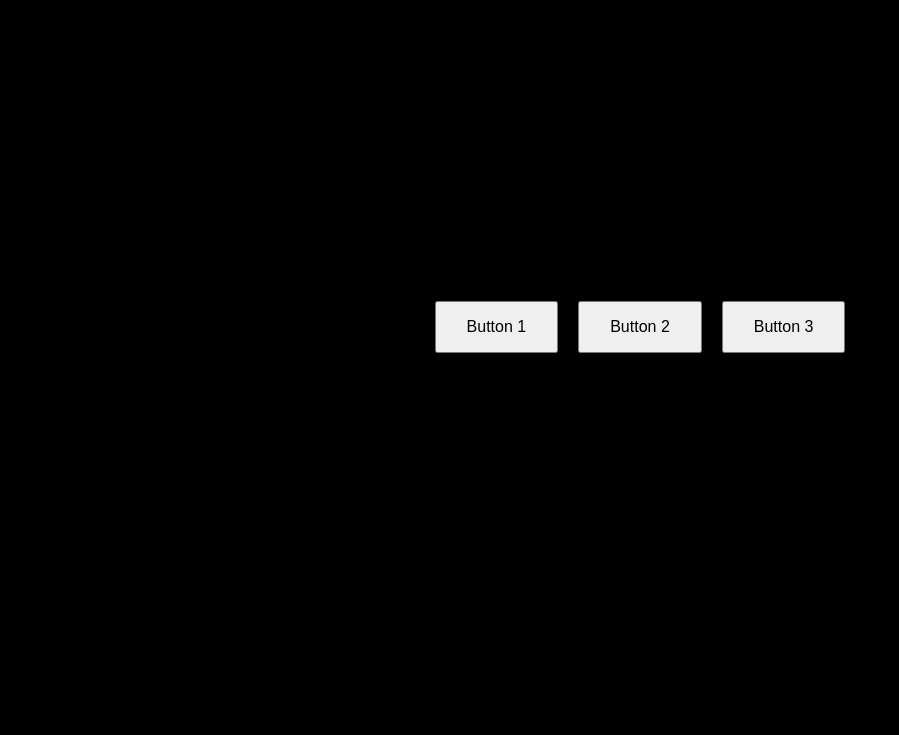
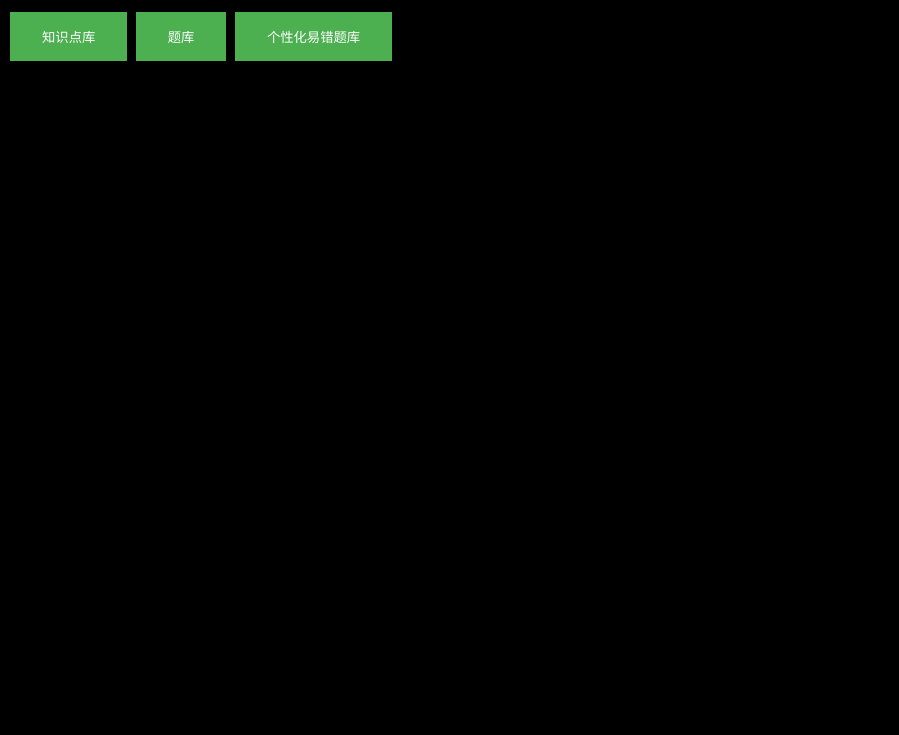
Before and after one commit to AlphaDestino/TW, a website: page index.html in a window 1280 px wide. Shown: the part 81-816 px from the top of the page, without its empty margins (0-899 px from the left). Drawn offline with Linux system fonts and the light colour scheme.

Commit message:
Updated index.html with new content and styling

```diff
--- a/index.html
+++ b/index.html
@@ -1,28 +1,36 @@
 <!DOCTYPE html>
-<html lang="en">
+<html lang="zh">
 <head>
     <meta charset="UTF-8">
     <meta name="viewport" content="width=device-width, initial-scale=1.0">
-    <title>Button Page</title>
+    <title>Document</title>
     <style>
         body {
             background-color: black;
             color: white;
-            display: flex;
-            justify-content: center;
-            align-items: center;
-            height: 100vh;
+            font-family: Arial, sans-serif;
         }
-        button {
-            margin: 10px;
-            padding: 15px 30px;
-            font-size: 16px;
+        .button {
+            background-color: #4CAF50; /* Green */
+            border: none;
+            color: white;
+            padding: 15px 32px;
+            text-align: center;
+            text-decoration: none;
+            display: inline-block;
+            margin: 4px 2px;
+            cursor: pointer;
+            transition: background-color 0.3s;
+        }
+        .button:hover {
+            background-color: #45a049;
         }
     </style>
 </head>
 <body>
-    <button>Button 1</button>
-    <button>Button 2</button>
-    <button>Button 3</button>
+    <h1>欢迎来到我们的页面</h1>
+    <button class="button">知识点库</button>
+    <button class="button">题库</button>
+    <button class="button">个性化易错题库</button>
 </body>
 </html>
```
